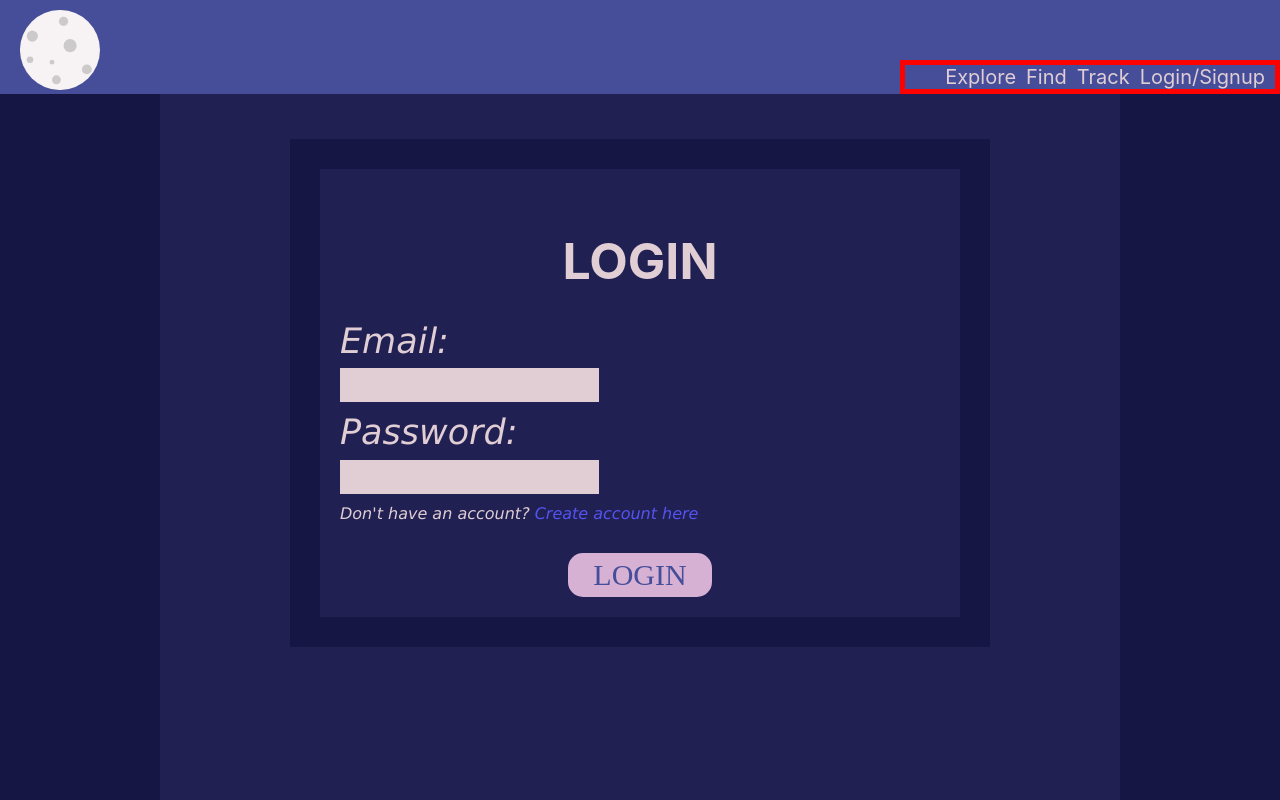
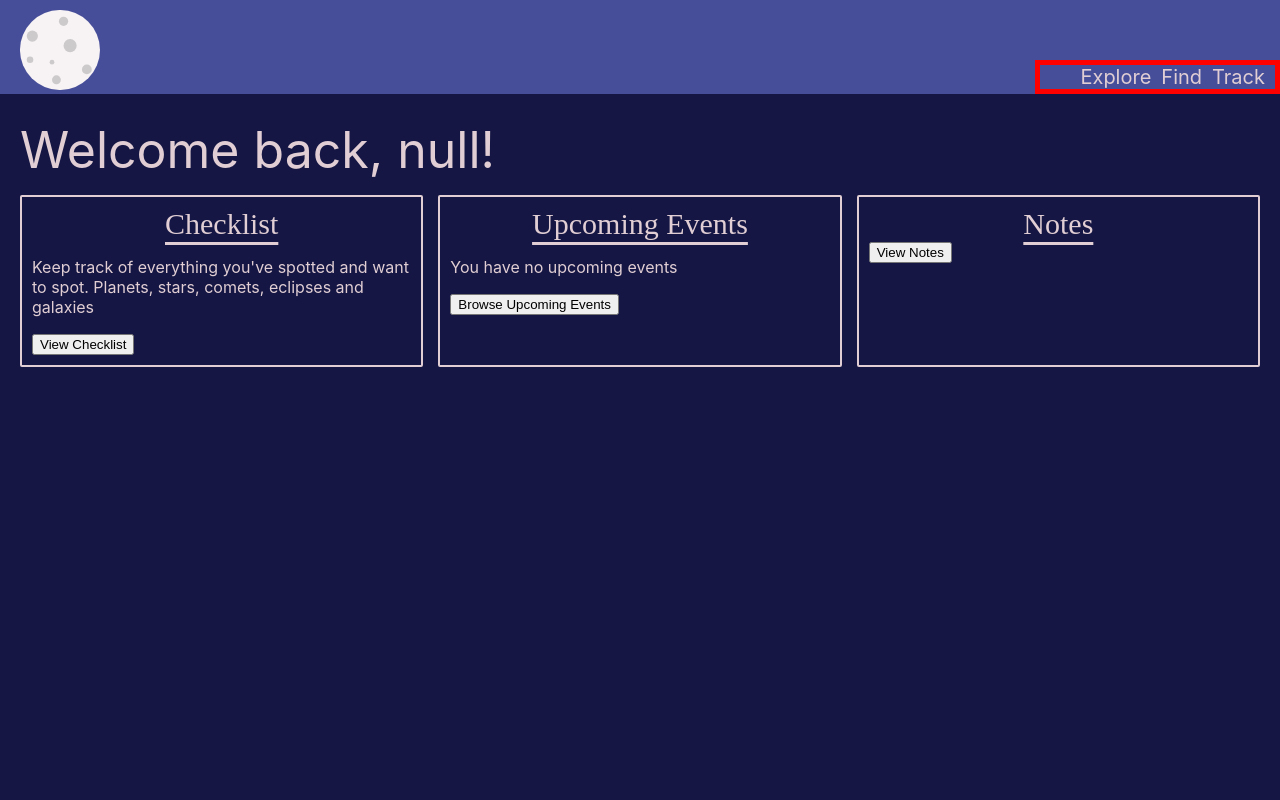
Before and after one commit to dallasmay/StarSight, a React (Create React App) app: page /track in a window 1280 px wide. Before the commit this address led to /login. Built offline with nearby package versions, Linux system fonts and the light colour scheme; a web font is replaced by a local one.

Commit message:
addchecklist properly puts into database now

```diff
--- a/src/ReduxStore/store.js
+++ b/src/ReduxStore/store.js
@@ -1,6 +1,6 @@
 import { configureStore, createSlice } from "@reduxjs/toolkit";
 
-const authInitialState = { isAuthenticated: false, userId: null };
+const authInitialState = { isAuthenticated: true, userId: null, name: null };
 
 const authenticationSlice = createSlice({
   name: "auth",
@@ -15,6 +15,9 @@ const authenticationSlice = createSlice({
     setUserId(currentState, action) {
       currentState.userId = action.payload;
     },
+    setName(currentState, action) {
+      currentState.name = action.payload;
+    }
   },
 });
 
--- a/src/components/Checklist Components/AddChecklistCard/AddChecklistCard.js
+++ b/src/components/Checklist Components/AddChecklistCard/AddChecklistCard.js
@@ -1,4 +1,5 @@
 import { useState } from "react";
+import { useSelector } from "react-redux";
 
 import axios from "axios";
 
@@ -8,16 +9,18 @@ const AddChecklistCard = (props) => {
   const [name, setName] = useState("");
   const [type, setType] = useState("");
   const [isChecked, setIsChecked] = useState(null);
+  const userId = useSelector((state) => state.userId);
 
   const addChecklistCardHandler = (evt) => {
     evt.preventDefault();
     let checklistBody = {
+      userId,
       name,
       type,
       isChecked,
     };
     axios.post("http://localhost:4000/checklist", checklistBody).then((res) => {
-      console.log(res)
+      console.log(res.data);
     });
     props.setItemsArr(checklistBody);
     props.setFormVisibility(false);
--- a/src/components/LoginModal/LoginModal.js
+++ b/src/components/LoginModal/LoginModal.js
@@ -14,19 +14,28 @@ const LoginModal = () => {
   const [email, setEmail] = useState("");
   const [password, setPassword] = useState("");
 
+
   const loginSubmitHandler = (evt) => {
     evt.preventDefault();
     let loginBody = {
       email,
       password,
     };
-    axios.post("http://localhost:4000/login", loginBody).then((res) => {
-      if (res.data === true) {
-        dispatch(authActions.login());
-      } else if (res.data === false) {
-        console.log("Email or password is incorrect")
-      }
-    }).catch(err => console.log(err));
+    axios
+      .post("http://localhost:4000/login", loginBody)
+      .then((res) => {
+        if (res.data.result === true) {
+          const { name, userId } = res.data;
+
+          dispatch(authActions.login());
+          dispatch(authActions.setUserId(userId));
+          dispatch(authActions.setName(`${name}`));
+
+        } else if (res.data.result === false) {
+          console.log("Email or password is incorrect");
+        }
+      })
+      .catch((err) => console.log(err));
   };
 
   return (
--- a/src/components/RegisterModal/RegisterModal.js
+++ b/src/components/RegisterModal/RegisterModal.js
@@ -46,7 +46,7 @@ const RegisterModal = () => {
       <h2 className={styles["modal-heading"]}>CREATE ACCOUNT</h2>
       <form className={styles["register-form"]} onSubmit={submitHandler}>
         <label htmlFor="name" className={styles.label}>
-          Name:
+          First Name:
         </label>
         <input
           type="text"
--- a/src/pages/TrackPage/TrackPage.js
+++ b/src/pages/TrackPage/TrackPage.js
@@ -1,12 +1,15 @@
 import { Link } from "react-router-dom";
+import { useSelector } from "react-redux";
 
 import styles from "./TrackPage.module.css";
 
 const TrackPage = () => {
+  const firstName = useSelector((state) => state.name);
+
   return (
     <div className={styles.container}>
       <div className={styles["content-container"]}>
-        <h1 className={styles.heading1}>Welcome back, Dallas!</h1>
+        <h1 className={styles.heading1}>{`Welcome back, ${firstName}!`}</h1>
         <div className={styles["track-card-container"]}>
           <div className={`${styles["track-card"]} ${styles.checklist}`}>
             <h2 className={styles.heading2}>Checklist</h2>
```
Also changed, not shown: 1 other file (tests, documents, lock files or other folders).
